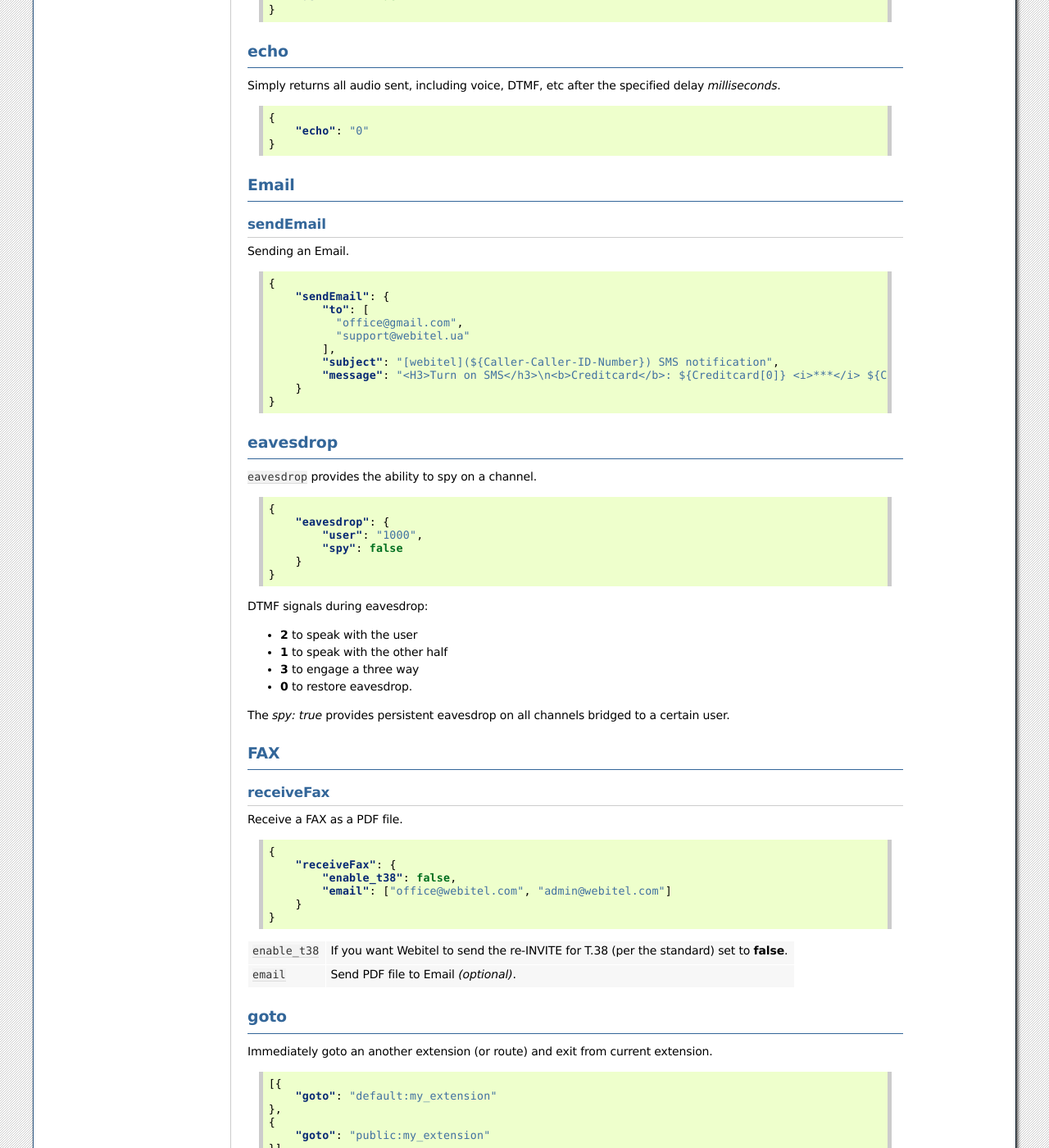
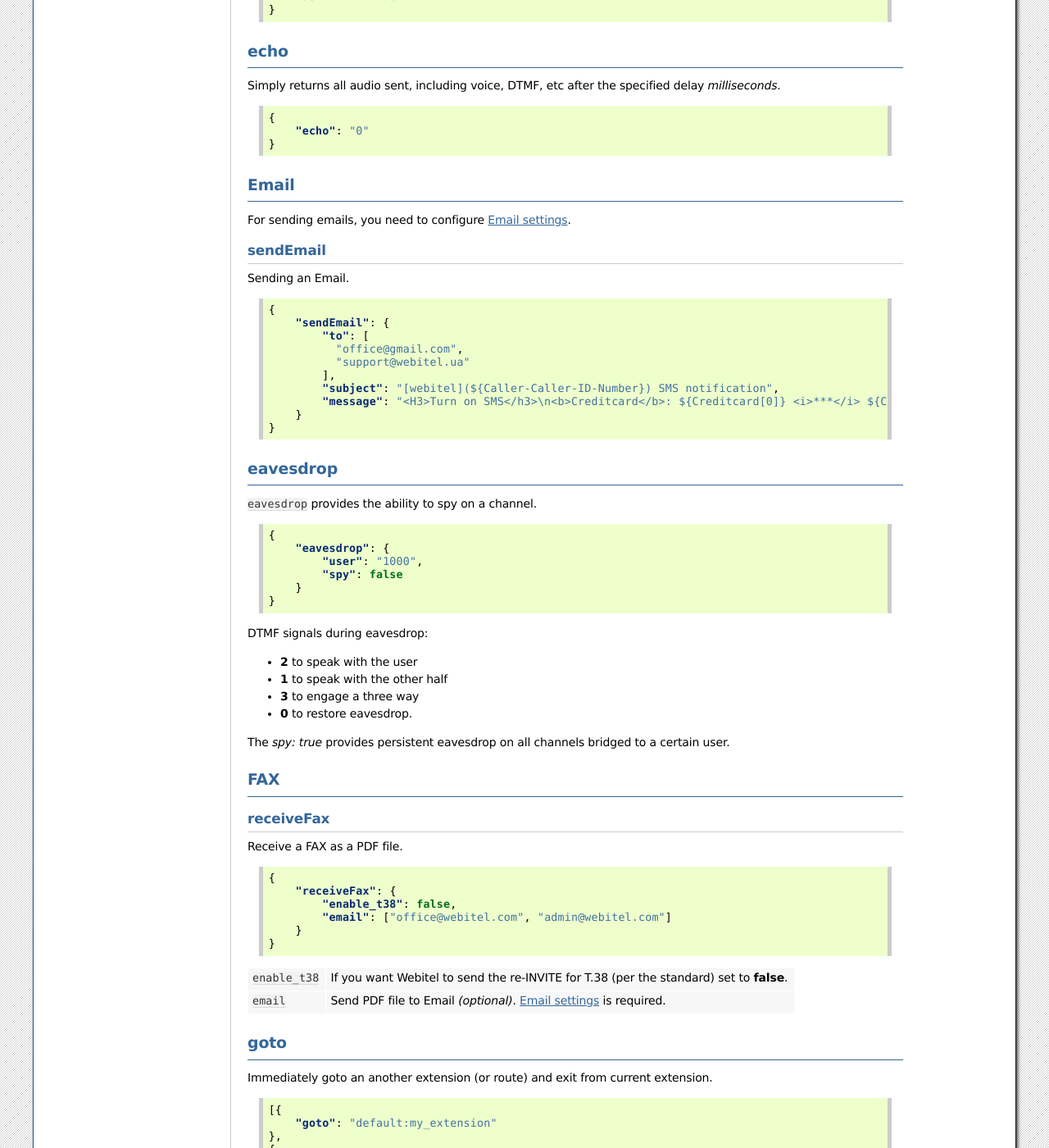
Before and after one commit to webitel/docs-en, a Sphinx documentation site: the page built from source/acr-applications.rst, in a window 1280 px wide and 1400 px high, scrolled down 3453 px. Shown: the whole window at 82% size. Built offline with Sphinx 7.4.7, drawn with Linux system fonts in a browser that asks for light colours; some of the changed text lies outside the part shown.

Commit message:
Email setting and more string example.

```diff
--- a/source/acr-applications.rst
+++ b/source/acr-applications.rst
@@ -252,6 +252,8 @@ Simply returns all audio sent, including voice, DTMF, etc after the specified de
 Email
 -----
 
+For sending emails, you need to configure :ref:`restful-http-api-email`.
+
 sendEmail
 +++++++++
 
@@ -319,7 +321,7 @@ Receive a FAX as a PDF file.
 +----------------+-----------------------------------------------------------------------------------------+
 | ``enable_t38`` | If you want Webitel to send the re-INVITE for T.38 (per the standard) set to **false**. |
 +----------------+-----------------------------------------------------------------------------------------+
-| ``email``      | Send PDF file to Email *(optional)*.                                                    |
+| ``email``      | Send PDF file to Email *(optional)*. :ref:`restful-http-api-email` is required.         |
 +----------------+-----------------------------------------------------------------------------------------+
 
 goto
@@ -650,19 +652,19 @@ Record to a file from the channel's input media stream.
         }
     }
 
-+--------------------+---------------------------------------------------------------------------------------+
-| ``name``           | Recorded file name.                                                                   |
-+--------------------+---------------------------------------------------------------------------------------+
-| ``type``           | File format: mp3 for an audio or mp4 for an video calls.                              |
-+--------------------+---------------------------------------------------------------------------------------+
-| ``terminators``    | Will set # as recording session terminator.                                           |
-+--------------------+---------------------------------------------------------------------------------------+
-| ``maxSec``         | The maximum duration of the recording in seconds.                                     |
-+--------------------+---------------------------------------------------------------------------------------+
-| ``silenceHits``    | How many seconds of silence will be tolerated before the recording stops.             |
-+--------------------+---------------------------------------------------------------------------------------+
-| ``email``          | Send recorded file to the Email *(optional)*.                                         |
-+--------------------+---------------------------------------------------------------------------------------+
++--------------------+------------------------------------------------------------------------------------------+
+| ``name``           | Recorded file name.                                                                      |
++--------------------+------------------------------------------------------------------------------------------+
+| ``type``           | File format: mp3 for an audio or mp4 for an video calls.                                 |
++--------------------+------------------------------------------------------------------------------------------+
+| ``terminators``    | Will set # as recording session terminator.                                              |
++--------------------+------------------------------------------------------------------------------------------+
+| ``maxSec``         | The maximum duration of the recording in seconds.                                        |
++--------------------+------------------------------------------------------------------------------------------+
+| ``silenceHits``    | How many seconds of silence will be tolerated before the recording stops.                |
++--------------------+------------------------------------------------------------------------------------------+
+| ``email``          | Send recorded file to the Email *(optional)*. :ref:`restful-http-api-email` is required. |
++--------------------+------------------------------------------------------------------------------------------+
 
 recordSession
 +++++++++++++
@@ -700,7 +702,7 @@ Records an entire phone call or session.
 +--------------------+------------------------------------------------------------------------------------------+
 | ``followTransfer`` | If you want the call recording to continue after transferring, set variable to **true**. |
 +--------------------+------------------------------------------------------------------------------------------+
-| ``email``          | Send recorded file to the Email *(optional)*.                                            |
+| ``email``          | Send recorded file to the Email *(optional)*. :ref:`restful-http-api-email` is required. |
 +--------------------+------------------------------------------------------------------------------------------+
 
 ringback
```
Also changed, not shown: other parts of source/acr-applications.rst (+11 -0 lines).
